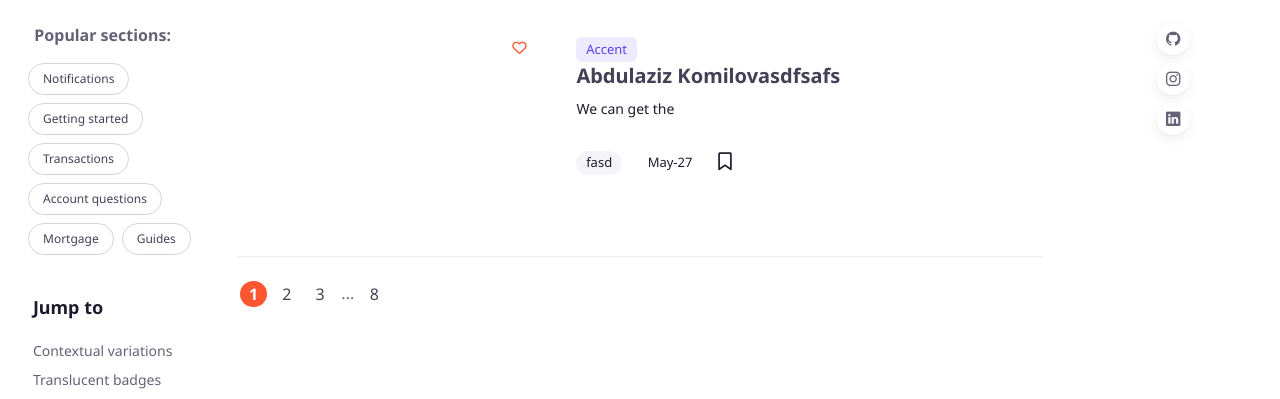
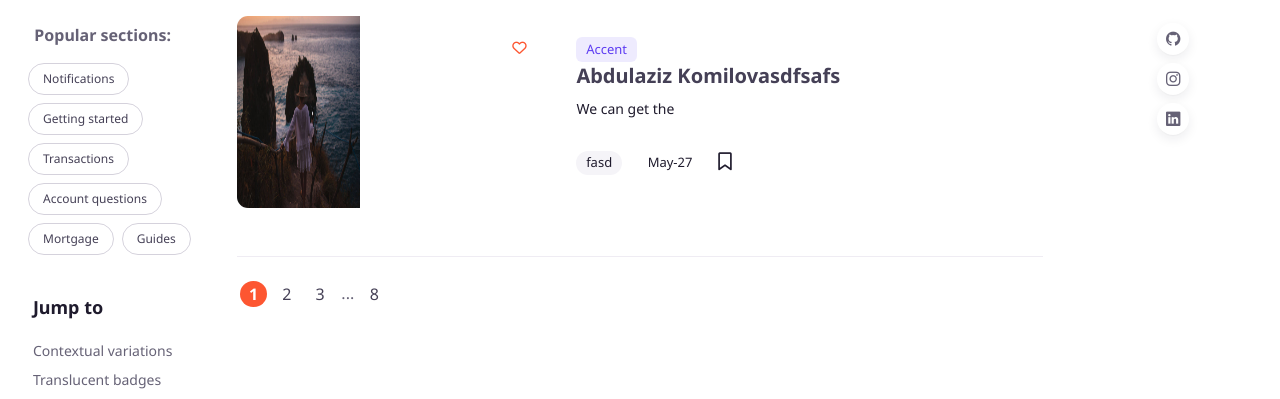
Before and after one commit to abdulazizkomilov/Medium, a Django app: page /blogs/ in a window 1280 px wide. Shown: the part 97-496 px from the top of the page. Run offline with Django 4.2, Linux system fonts and the light colour scheme; data comes from the database, SQL or seed files in the repository; data that the repository does not hold is empty; some libraries are stand-ins or nearby versions; some web fonts are replaced.

Commit message:
Update blogs.html

```diff
--- a/templates/htmx/blogs.html
+++ b/templates/htmx/blogs.html
@@ -62,6 +62,7 @@
                     {% for post in posts %}
                     <div class="card card-hover card-horizontal border-0 mb-5">
                         <div class="card-img-top position-relative">
+                            <img src="{{post.image.url}}" class="card-img-top" alt="">
                             <div class="position-absolute end-0 top-0 pt-3 pe-3 zindex-5">
                                 {% if request.user in post.like.all %}
                                 <a class="btn btn-icon btn-light btn-xs text-primary rounded-circle"
```
